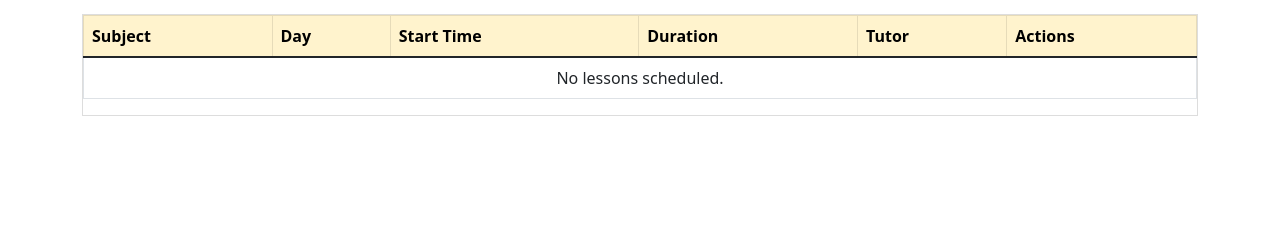
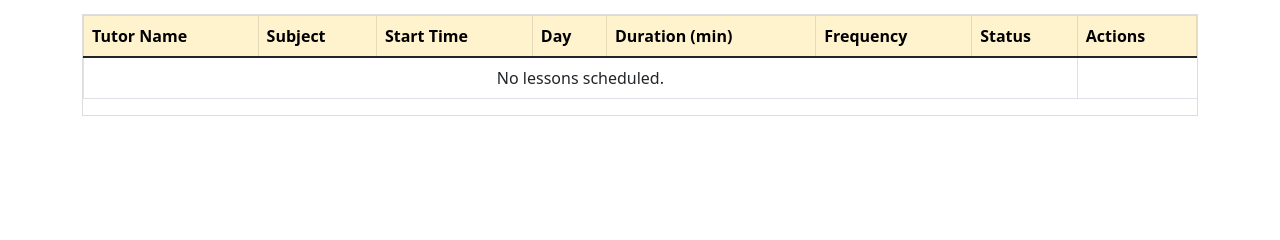
Before and after one commit to sarutafeel/Team_Lynx, a Django app: template tutorials/templates/student_dashboard.html in a window 1280 px wide. Shown: the part 120-360 px from the top of the page. Run offline with Django 3.2, Linux system fonts and the light colour scheme; the template is opened without the code that fills it, so the values that code supplies are empty; some libraries are stand-ins or nearby versions.

Commit message:
Change the column order for student tutor admin dashboard to make it the same

```diff
--- a/tutorials/templates/student_dashboard.html
+++ b/tutorials/templates/student_dashboard.html
@@ -12,22 +12,26 @@
             <table class="table table-bordered table-hover">
                 <thead class="table-warning">
                     <tr>
+                        <th>Tutor Name</th>
                         <th>Subject</th>
+                        <th>Start Time</th>
                         <th>Day</th>
-                        <th>Start Time</th>
-                        <th>Duration</th>
-                        <th>Tutor</th>
+                        <th>Duration (min)</th>
+                        <th>Frequency</th>
+                        <th>Status</th>
                         <th>Actions</th>
                     </tr>
                 </thead>
                 <tbody>
                     {% for lesson in lessons %}
                     <tr>
+                        <td>{{ lesson.tutor.first_name }} {{ lesson.tutor.last_name }}</td>
                         <td>{{ lesson.subject }}</td>
+                        <td>{{ lesson.start_time }}</td>
                         <td>{{ lesson.day_of_week }}</td>
-                        <td>{{ lesson.start_time }}</td>
                         <td>{{ lesson.duration }} mins</td>
-                        <td>{{ lesson.tutor.first_name }} {{ lesson.tutor.last_name }}</td>
+                        <td>{{ lesson.frequency }}</td>
+                        <td>{{ lesson.status }}</td>
                         <td>
                             {% if lesson.status == 'scheduled' %}
                                 <a href="{% url 'cancel_lesson' lesson.id %}" class="btn btn-danger btn-sm">Cancel</a>
--- a/tutorials/templates/tutor_dashboard.html
+++ b/tutorials/templates/tutor_dashboard.html
@@ -15,7 +15,9 @@
                         <th>Student Name</th>
                         <th>Subject</th>
                         <th>Start Time</th>
+                        <th>Day</th>
                         <th>Duration (min)</th>
+                        <th>Frequency</th>
                         <th>Status</th>
                         <th>Actions</th>
                     </tr>
@@ -26,7 +28,9 @@
                         <td>{{ lesson.student.first_name }} {{ lesson.student.last_name }}</td>
                         <td>{{ lesson.subject }}</td>
                         <td>{{ lesson.start_time }}</td>
+                        <td>{{ lesson.day_of_week }}</td>
                         <td>{{ lesson.duration }}</td>
+                        <td>{{ lesson.frequency }}</td>
                         <td>{{ lesson.status }}</td>
                         <td>
                             {% if lesson.status == 'scheduled' %}
```
Also changed, not shown: tutorials/templates/admin_dashboard.html (+12 -12 lines).
